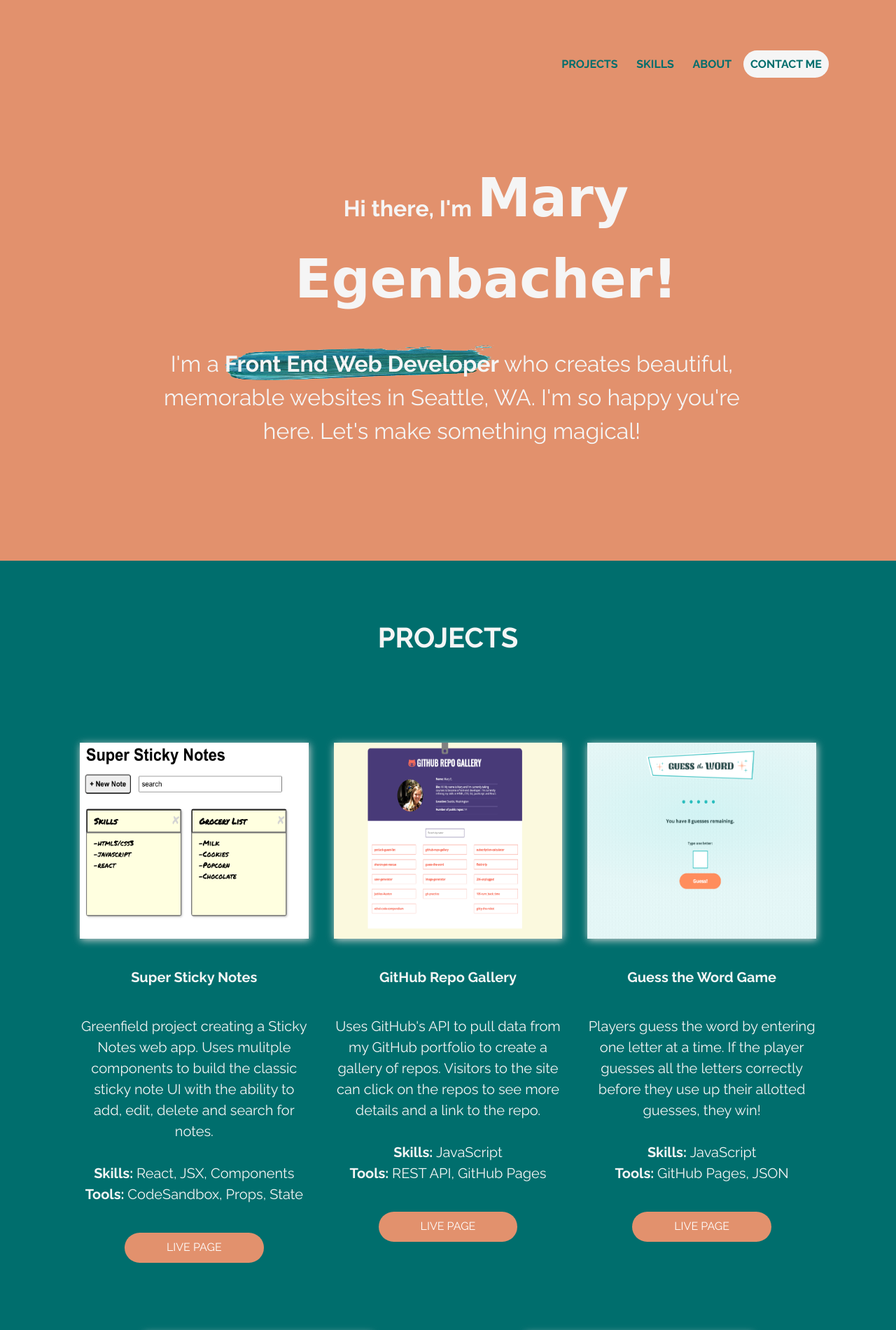
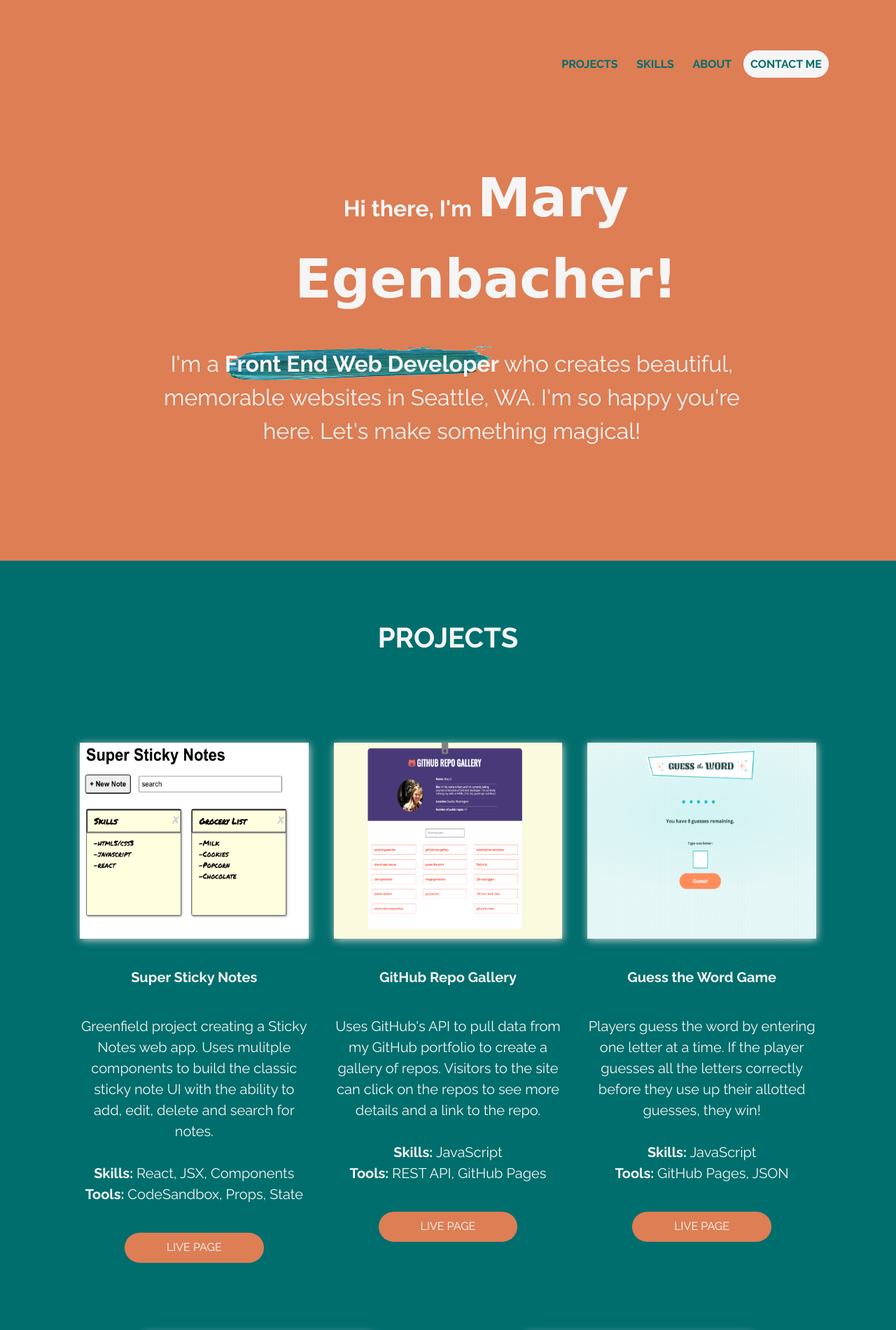
Before and after one commit to megenbacher/mae-coding-portfolio, a website built with Parcel: page index.html in a window 1280 px wide. Shown: the top 1900 px of the page at 70% size. Built offline with nearby package versions, Linux system fonts and the light colour scheme; a web font is replaced by a local one.

Commit message:
Changed background color to darker shade

```diff
--- a/css/main.css
+++ b/css/main.css
@@ -341,7 +341,7 @@
   /* -------------------- Base Header Styles -------------------- */
 
   header {
-    background-color: #e2916d;
+    background-color: #dd7e55;
   }
 
   header nav ul li {
@@ -411,7 +411,7 @@
   }
 
   .project-link {
-    background-color: #e2916d;
+    background-color: #dd7e55;
     padding: .75rem 3.75rem;
     border-radius: 30px;
     color: #FFFFFF;
```
